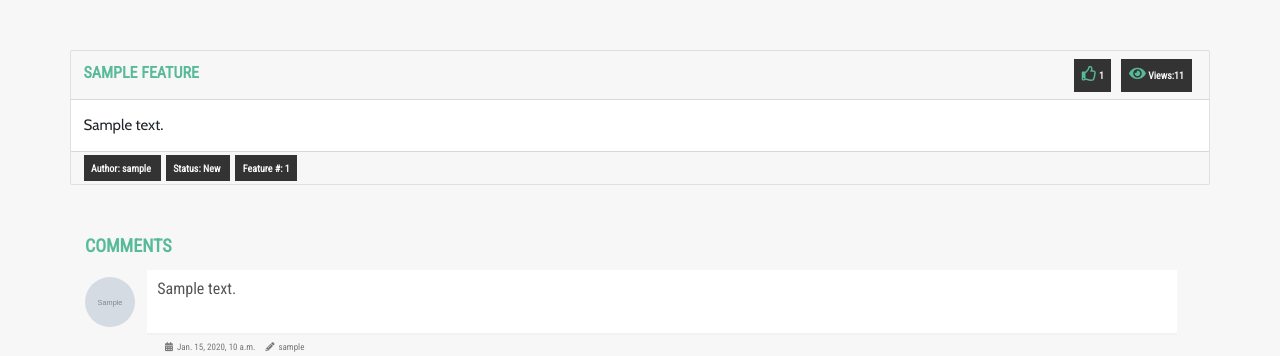
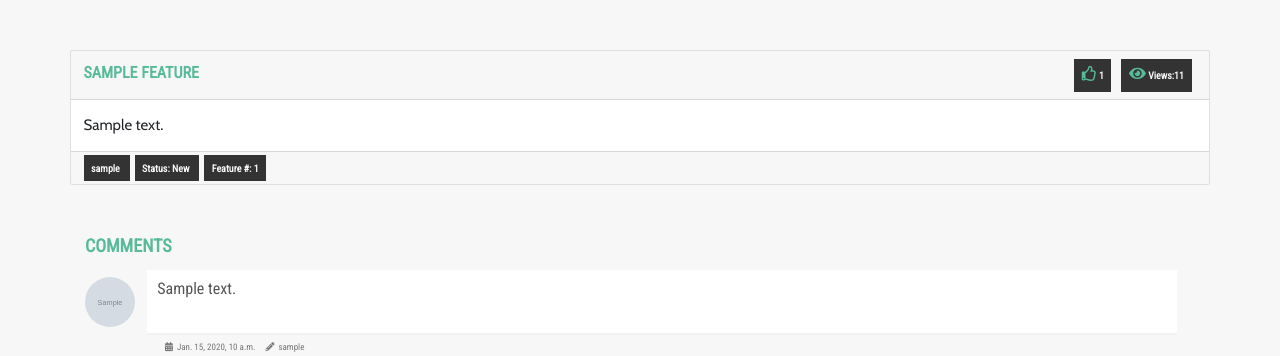
Before and after one commit to andreasdk/fsf-bugtracker, a Django app: page /features/1/ in a window 1280 px wide. Shown: the part 400-756 px from the top of the page. Run offline with Django 3.2, Linux system fonts and the light colour scheme; tables that the repository leaves empty hold one stand-in row (values such as "Sample post"); grey boxes marked "Sample" are stand-in pictures; some libraries are stand-ins or nearby versions.

Commit message:
removed author from card, only image and username displays

```diff
--- a/src/features/templates/features/view_one.html
+++ b/src/features/templates/features/view_one.html
@@ -40,7 +40,7 @@
                 </div>
                 <div class="card-footer">
                     <span class="card-footer-item">
-                        Author: {{ feature.author }}
+                        {{ feature.author }}
                     </span>
                     <span class="card-footer-item">
                         Status: {{ feature.status }}
@@ -74,8 +74,6 @@
         </h2>
         {% include "includes/comments.html" %}
     </section>
-
-
 </main>
 
 {% endblock %}
```
